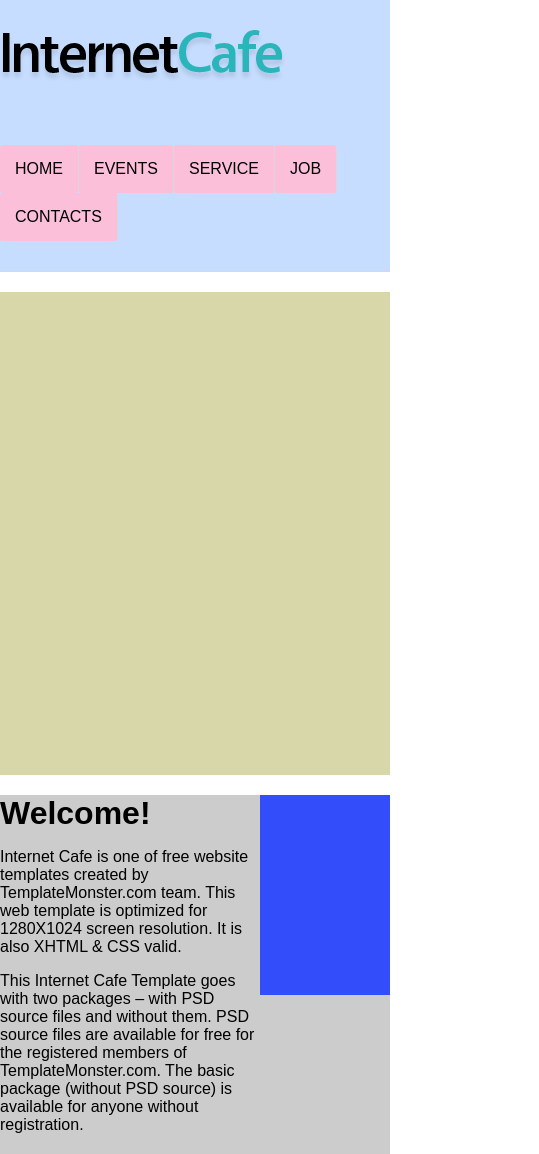
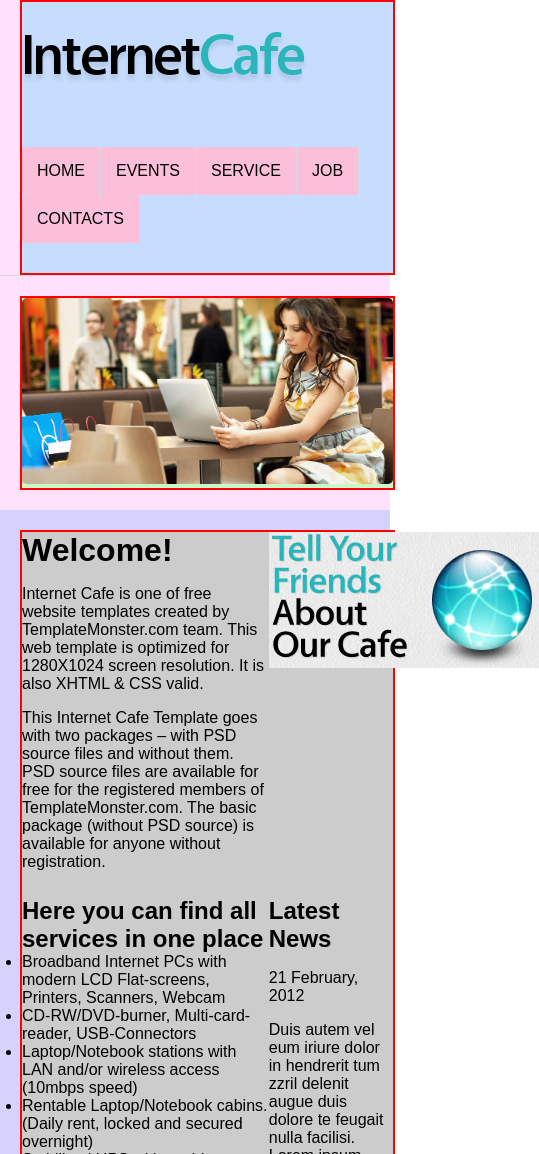
Before and after one commit to abestuzhev/zcafe, a plain HTML site: page index.html in a window 390 px wide. Shown: the top 1154 px of the page, 539 px wide, since content can reach past the window. Drawn offline with Linux system fonts and the light colour scheme.

Commit message:
'эластичные изображения

```diff
--- a/css/style.css
+++ b/css/style.css
@@ -17,6 +17,7 @@ a:hover{
 	margin:0 auto;
 	width:960px;
 	background: #C7F8CA;
+	border: 2px solid red;
 }
 .row{
 	background: #ccc;
@@ -47,12 +48,16 @@ a:hover{
 }
 .slader-wrap{
 	background: #FFE1FD;
+	padding: 20px 0;
 }
 .content-wrap{
-	background: #FFE1FD;
+	background: #D6D2FF;
+	padding: 20px 0 60px 0;
 }
 .footer-wrap{
 	background: #FFE1FD;
+	padding: 40px 0 40px 0;
+	border-top:1px solid #D9D7DB;
 }
 
 /*header*/
@@ -86,11 +91,11 @@ a:hover{
 }
 /*slider*/
 /*******************************************/
-.slader{
-
-	height: 483px;
+.slader-wrap img{
 	background: #D7D7AA;
-	margin: 20px auto;
+	margin: 0 auto;
+	border-radius:5px;
+	padding: 0;
 }
 
 /*content*/
@@ -100,8 +105,10 @@ a:hover{
 }
 
 .about{
-	height: 200px;
-	background: #334DFB;
+	position:relative;
+	right:0;
+	top:50%;
+
 }
 /*footer*/
 /*******************************************/
@@ -133,6 +140,14 @@ a:hover{
 /*******************************************/
 @media screen and (max-width:959px){
 	.layout-center{
-		width:100%;
+		width:95%;
+	}
+	.slader-wrap img{
+		max-width:100%;
+		height:auto;
+		width: auto\9; /*ie 8*/
+	}
+	.layout-center{
+		margin: 0 20px;
 	}
 }
--- a/index.html
+++ b/index.html
@@ -23,7 +23,8 @@
 
 	<!-- slider start ======================= -->
 	<div class="slader-wrap">
-		<div class="layout-center slader">
+		<div class="layout-center">
+			<img src="img/slider-img1.jpg" alt="slayder-img">
 			<div class="prev"></div>
 			<div class="next"></div>
 			<div class="check">
@@ -48,7 +49,7 @@
 				</div>
 
 				<div class="col-1-3">
-					<div class="about"></div>
+					<img class="about" src="img/tell-friends.jpg" alt="">
 				</div>
 			</div>
 			<div class="row">
```
Also changed, not shown: img/slider-img1.jpg (added), img/tell-friends.jpg (added).
